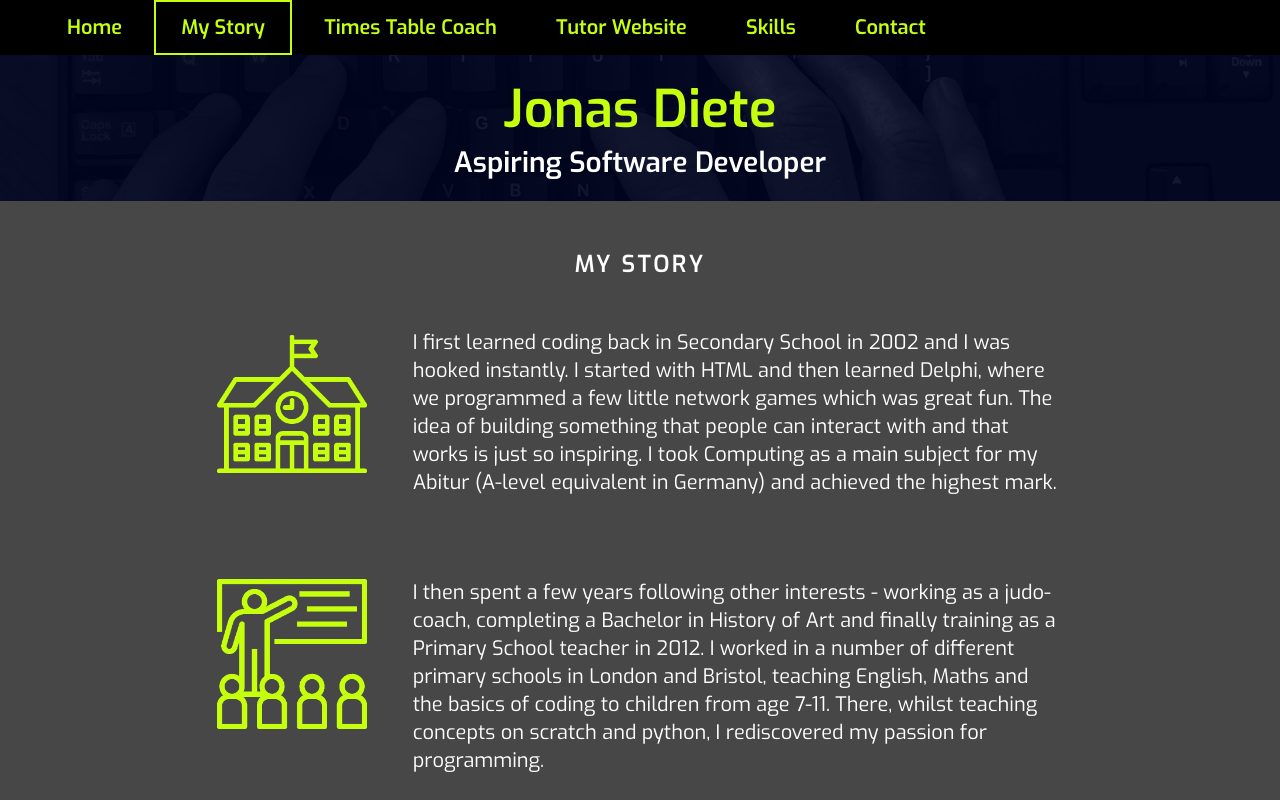
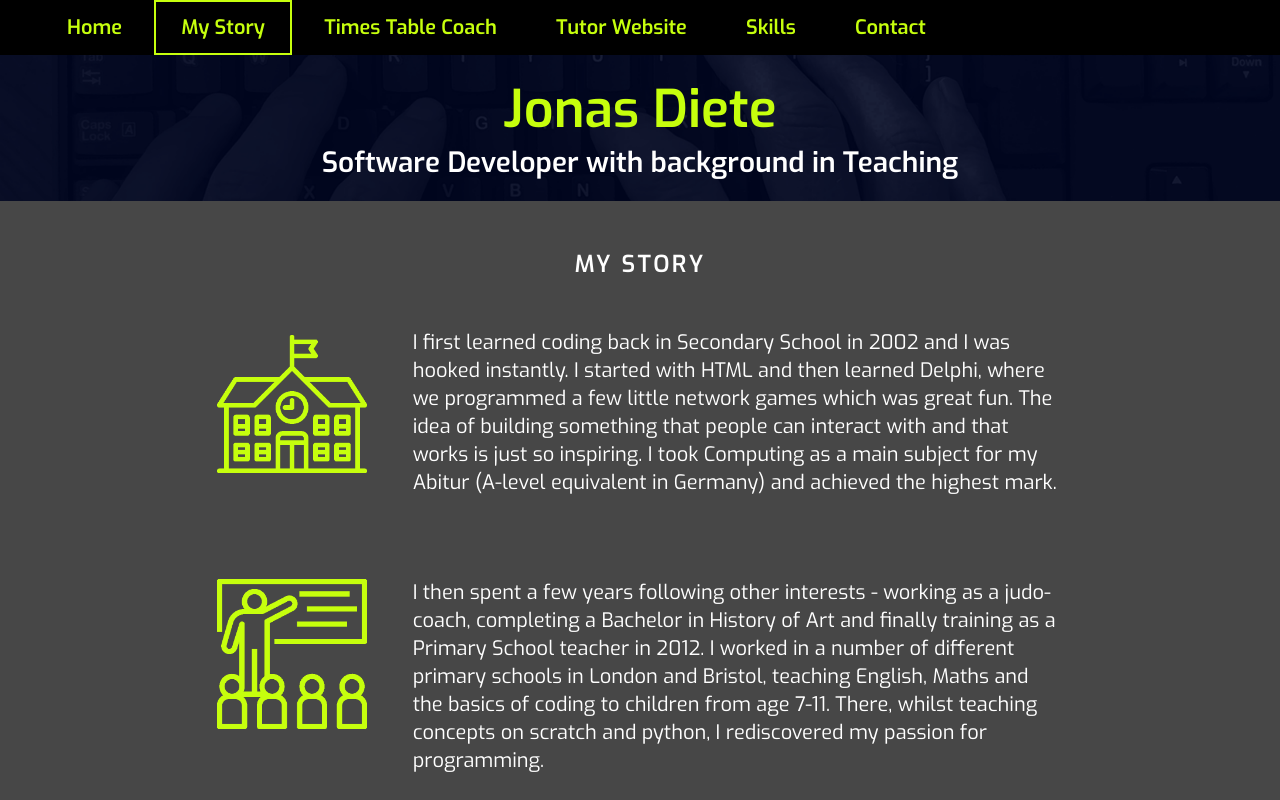
Before and after one commit to jonas-diete/portfolio, a plain HTML site: page story.html in a window 1280 px wide. Shown: the top 800 px of the page. Drawn offline with Linux system fonts and the light colour scheme.

Commit message:
further updates to text

```diff
--- a/story.html
+++ b/story.html
@@ -43,7 +43,7 @@
 			<div id="banner">
 				<div id="title">
 					<h1>Jonas Diete</h1>
-					<h2>Aspiring Software Developer</h2>
+					<h2>Software Developer with background in Teaching</h2>
 				</div>
 				<div id="menu-btn-container">
 					<img src="images/menu-btn.png" alt="menu button" id="menu-btn">
```
Also changed, not shown: ttcoach.html (+1 -1 lines), tutor.html (+1 -1 lines).
